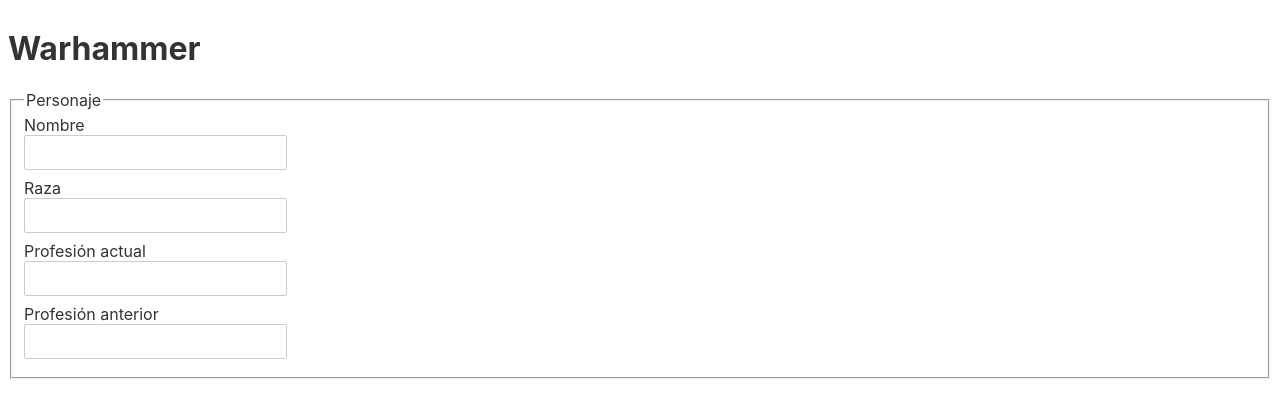
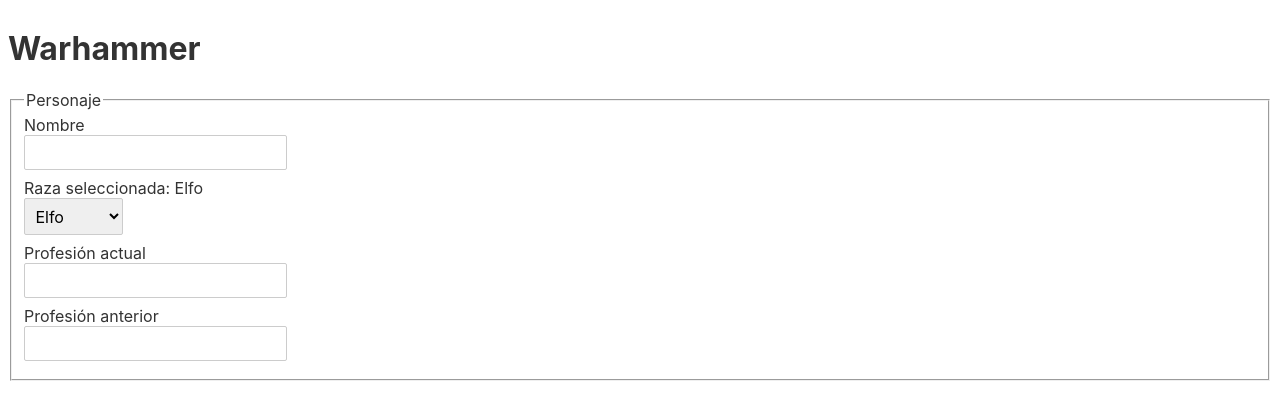
Before and after one commit to xenock/wfrp-character-sheet-svelte, a Svelte app: page / in a window 1280 px wide. Shown: the top 420 px of the page. Built offline with nearby package versions, Linux system fonts and the light colour scheme.

Commit message:
adding races and testing select

```diff
--- a/src/App.svelte
+++ b/src/App.svelte
@@ -1,5 +1,27 @@
 <script>
     import Input from './components/Input.svelte'
+    const races = [
+        {
+            id: 1,
+            text: 'Elfo'
+        },
+        {
+            id: 2,
+            text: 'Enano'
+        },
+        {
+            id: 3,
+            text: 'Halfling'
+        },
+        {
+            id: 4,
+            text: 'Humano'
+        },
+    ]
+
+    let selectedRace
+
+
 </script>
 
 <main>
@@ -9,7 +31,14 @@
 
         <Input fieldName={'name'} label={'Nombre'} />
 
-        <Input fieldName={'race'} label={'Raza'} />
+        <label for="race-field">Raza seleccionada: {selectedRace ? selectedRace.text : ''} </label>
+        <select id="race-field" name="race" bind:value={selectedRace}>
+            {#each races as race}
+                <option value={race}>
+                    {race.text}
+                </option>
+            {/each}
+        </select>
 
         <Input fieldName={'actual-career'} label={'Profesión actual'} />
 
```
